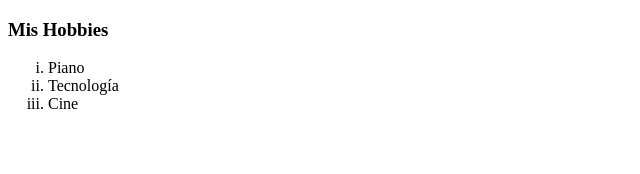
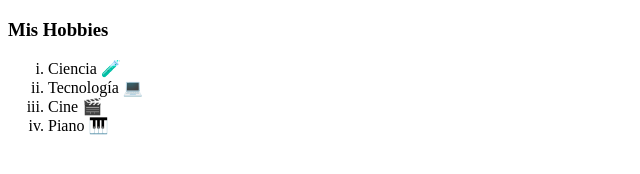
Before and after one commit to sergfdz/cv, a plain HTML site: page hobbies.html in a window 1280 px wide. Shown: the whole page, without its empty margins (0-640 px from the left). Drawn offline with Linux system fonts and the light colour scheme.

Commit message:
Add files via upload

```diff
--- a/hobbies.html
+++ b/hobbies.html
@@ -7,9 +7,10 @@
   <body>
     <h3>Mis Hobbies</h3>
     <ol type="i">
-      <li>Piano</li>
-      <li>Tecnología</li>
-      <li>Cine</li>
+      <li> Ciencia 🧪</li>
+      <li>Tecnología 💻</li>
+      <li>Cine 🎬</li>
+      <li>Piano 🎹</li>
       </ol>
   </body>
 </html>
```
